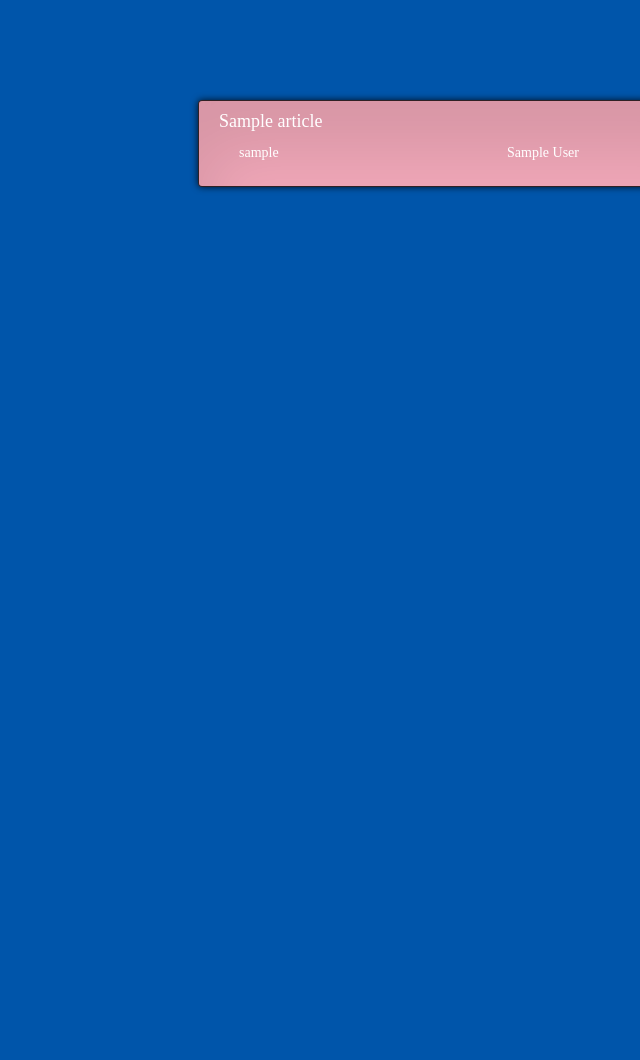
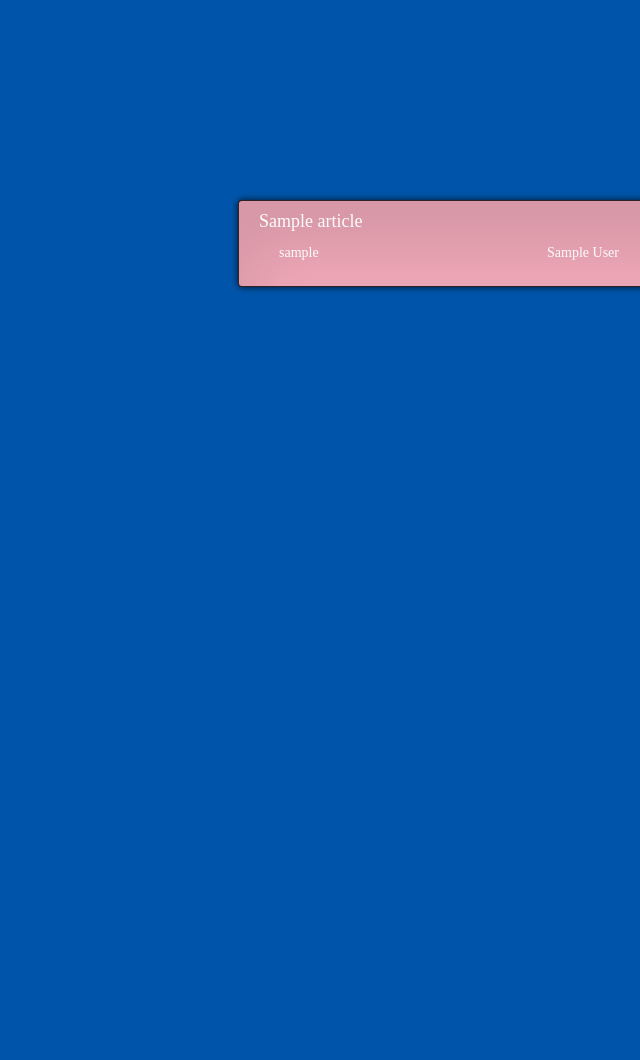
Before and after one commit to Senorsen/SenorCMS, a CodeIgniter app: page / in a window 1280 px wide. Shown: the whole page, without its empty margins (640-1280 px from the left). Run offline with CodeIgniter, Linux system fonts and the light colour scheme; tables that the repository leaves empty hold one stand-in row (values such as "Sample post"); style sheets or scripts are compiled from the project's sources.

Commit message:
前端修正

```diff
--- a/application/views/article_list.php
+++ b/application/views/article_list.php
@@ -1,5 +1,9 @@
+    <div id="top-layer">
+
+    </div>
     <div id="list-layer" class="list-layer">
         <div id="list-layer-i" class="list-layer-i">
+<!-- Article inner listlayer content start - Senorsen capture -->
 <?php
     foreach ($list as $value)
     {
@@ -14,6 +18,7 @@
 <?php
     }
 ?>
+<!-- Article inner listlayer content end - Senorsen capture -->
         </div>
     </div>
     <div id="article-layer" class="article-layer">
--- a/res/js/osulist.js
+++ b/res/js/osulist.js
@@ -10,14 +10,16 @@ function c_osulist($list_obj)
 c_osulist.prototype = {
     is_on_scroll: 0,
     refresh_view_intvid: -1,
-    sel_callback: function() {}
+    sel_callback: function() {},
+    on_important_scroll: false,
+    on_sel: false
 };
 c_osulist.prototype.initListLayer = function() {
     var _this = this;
     this.$list_obj.on('mousemove', function(e) {
         var rel_top = e.pageY-$('body').scrollTop()
-        if (rel_top <= $(window).height() * 0.25) _this.scrollUp(this);
-        else if (rel_top >=  $(window).height() * 0.75) _this.scrollDown(this);
+        if (rel_top <= $(window).height() * 0.15) _this.scrollUp(this);
+        else if (rel_top >=  $(window).height() * 0.85) _this.scrollDown(this);
         else _this.scrollStop(this);
     }).mouseleave(function() {
         _this.scrollStop(this);
@@ -28,7 +30,7 @@ c_osulist.prototype.initListLayer = function() {
 c_osulist.prototype.scrollStop = function(o) {
     console.log('scrollStop');
     this.is_on_scroll = 0;
-    $(o).stop(true, false);
+    //$(o).stop(true, false);
 }
 c_osulist.prototype.scrollUp = function(o, _innercall) {
     var _this = this;
@@ -60,16 +62,45 @@ c_osulist.prototype.refreshView = function($o) {
     var _this = this;
     var $ab_o = $o.find('.article-button');
     $ab_o.hover(function() {
-        $(this).addClass('hov').stop(true, false).animate({right: -10}, 200, "swing");
+        if ($(this).hasClass('onsel')) return;
+        if (!_this.on_sel)
+        {
+            $(this).removeClass('hov').stop(true, false).animate({right: -50}, 200, "swing");
+        }
+        else
+        {
+            $(this).removeClass('hov').stop(true, false).animate({right: -100}, 200, "swing");
+        }
     }, function() {
-        $(this).removeClass('hov').stop(true, false).animate({right: -60}, 200, "swing");
+        if ($(this).hasClass('onsel')) return;
+        if (!_this.on_sel)
+        {
+            $(this).removeClass('hov').stop(true, false).animate({right: -100}, 200, "swing");
+        }
+        else
+        {
+            $(this).removeClass('hov').stop(true, false).animate({right: -160}, 200, "swing");
+        }
     }).click(function(e) {
         e.stopPropagation();
         e.preventDefault();
-        $(this).addClass('ondisp');
+        _this.on_sel = true;
+        var this_button_id = this.id;
+        $ab_o.each(function() {
+            if (this.id != this_button_id)
+            {
+                $(this).removeClass('onsel').animate({right: -160});
+            }
+        });
+        console.log($o.scrollTop()+' '+$(this).offset().top);
+        $(this).addClass('onsel').animate({right: -40});
+        $o.animate({scrollTop: $(this).offset().top},400);
         _this.sel_callback(JSON.parse(decodeURIComponent($(this).attr('x-dataarea-json'))));
-    }).animate({right: -60}, 60);
+    }).animate({right: -100}, 60);
 };
 c_osulist.prototype.setCallback = function(callback) {
     this.sel_callback = callback;
 }
+c_osulist.prototype.addList = function(obj) {
+
+}
--- /dev/null
+++ b/res/js/router.js
@@ -0,0 +1 @@
+// JavaScript Document
--- a/res/style/osulist.less
+++ b/res/style/osulist.less
@@ -1,8 +1,9 @@
 
 @pure-background: #05a;
 @article-button-olds: #f90;
-@article-button-unsel: rgba(245,170,185,0.98);
+@article-button-unsel: rgba(245,170,185,1);
 @article-button-sel: #fff;
+@article-button-hov: #D0EB59;
 @article-width: 500px;
 @article-width-hover: 580px;
 @list-layer-dispwidth: 400px;
@@ -22,14 +23,13 @@ body {
     overflow: hidden;
     height: 100%;
     z-index: 50;
-    /*width: @list-layer-dispwidth - @list-layer-right;*/
     right: @list-layer-right;
 }
 
 .list-layer-i {
     position: relative;
     height: 100%;
-    margin-top: 100px;
+    margin-top: 200px;
     margin-bottom: 80px;
 }
 
@@ -43,6 +43,7 @@ body {
     margin-bottom: -15px;
     cursor: pointer;
     background-color: @article-button-unsel;
+    opacity: 0.98;
     border: solid 1px rgba(0,0,0,0.8);
     border-radius: 4px;
     box-shadow: inset 10px 50px 60px rgba(0,0,0,0.1), 0px 0px 7px rgba(0,0,0,0.8);
@@ -78,19 +79,25 @@ body {
     }
 }
 
-.article-button:hover {
+.article-button:hover,.article-button.onsel {
     margin-top: 18px;
     margin-bottom: 5px;
-    -webkit-filter: brightness(1.05);
-/*    width: @article-width-hover;
-    left: @article-width - @article-width-hover; */
 }
 
 .article-button:hover {
-    margin-top: 18px;
-    margin-bottom: 5px;
-/*    width: @article-width-hover;
-    left: @article-width - @article-width-hover; */
+    background-color: @article-button-hov;
+    opacity: 0.98;
+    span {
+        color: #fff;
+        a {
+            color: inherit;
+            width: auto;
+            text-decoration: none;
+        }
+    }
+}
+
+.article-button.onsel {
     background-color: @article-button-sel;
     opacity: 0.9;
     span {
@@ -102,3 +109,7 @@ body {
         }
     }
 }
+
+#top-layer {
+
+}
```
